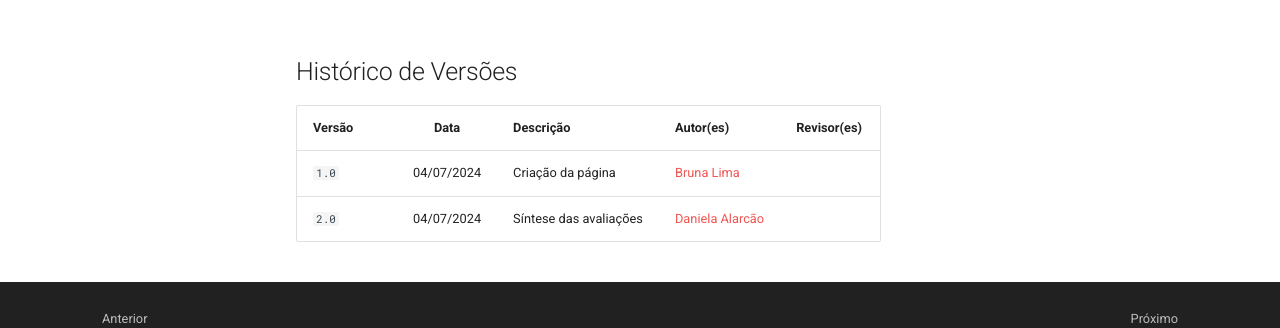
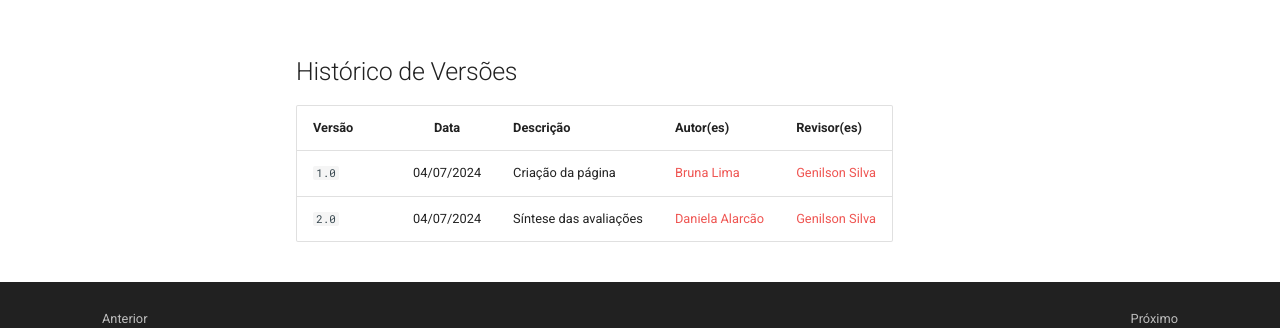
Before and after one commit to Interacao-Humano-Computador/2024.1-CBMERJ, an MkDocs documentation site: the page built from docs/entrega_final/sintese_avaliacoes.md, in a window 1280 px wide and 1218 px high. Shown: the part 779-1107 px from the top of the window. Built offline with MkDocs 1.6.1 and Material for MkDocs 9.7.7, drawn with Linux system fonts in a browser that asks for light colours; comment, search, counter and statistics services are not loaded.

Commit message:
Revisões

```diff
--- a/docs/entrega_final/sintese_avaliacoes.md
+++ b/docs/entrega_final/sintese_avaliacoes.md
@@ -14,5 +14,5 @@
 
 | Versão  | Data       | Descrição                 | Autor(es)                                | Revisor(es)                                    |
 | ------- | :--------: | ------------------------- | ---------------------------------------- | ---------------------------------------------- |
-| `1.0`   | 04/07/2024 | Criação da página         | [Bruna Lima](https://github.com/libruna) | |
-| `2.0`   | 04/07/2024 | Síntese das avaliações         | [Daniela Alarcão](https://github.com/danialarcao) | |
+| `1.0`   | 04/07/2024 | Criação da página         | [Bruna Lima](https://github.com/libruna) |[Genilson Silva](https://github.com/GenilsonJrs) |
+| `2.0`   | 04/07/2024 | Síntese das avaliações         | [Daniela Alarcão](https://github.com/danialarcao) | [Genilson Silva](https://github.com/GenilsonJrs)|
```
Also changed, not shown: docs/entrega_final/artefatos_criados.md (+2 -2 lines).
